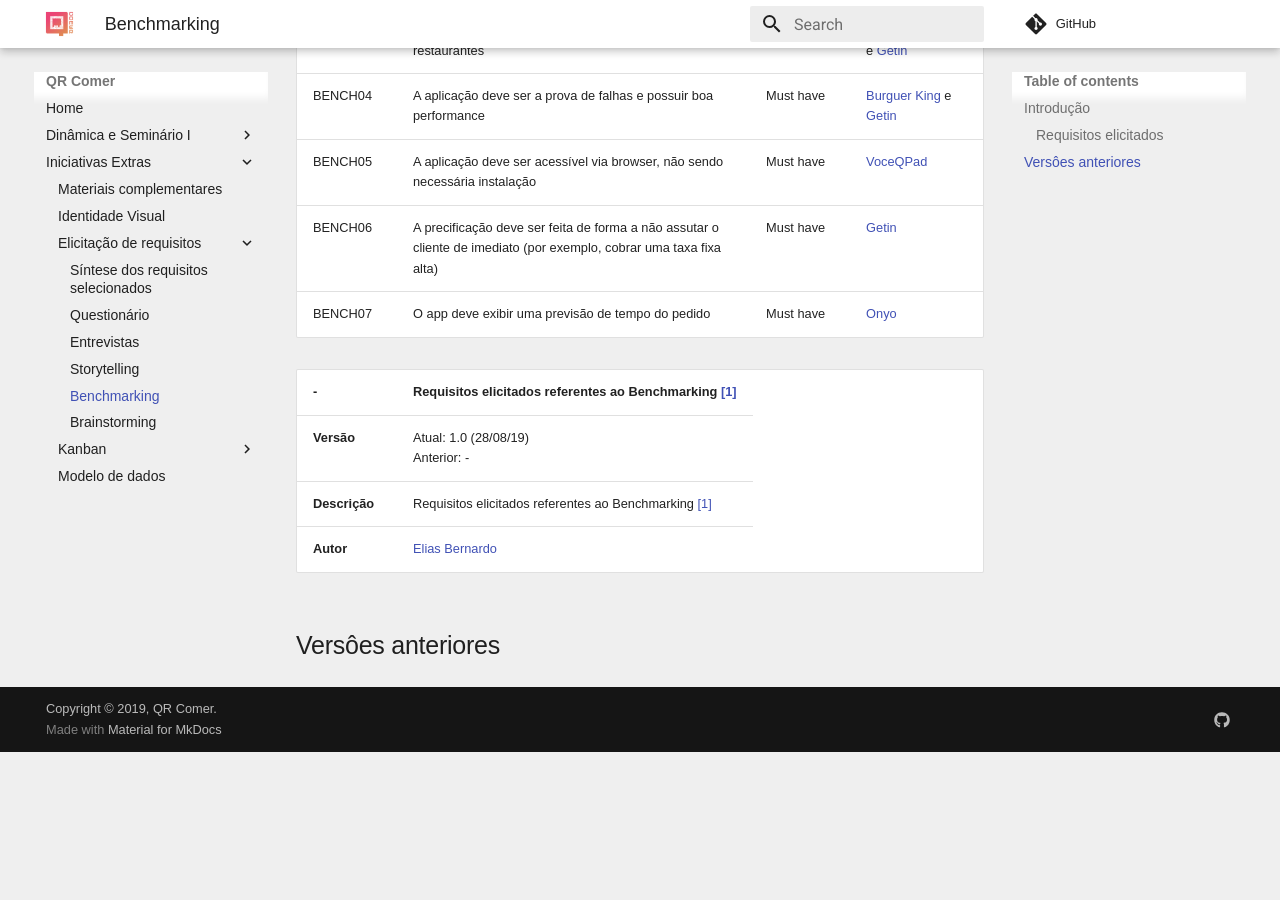
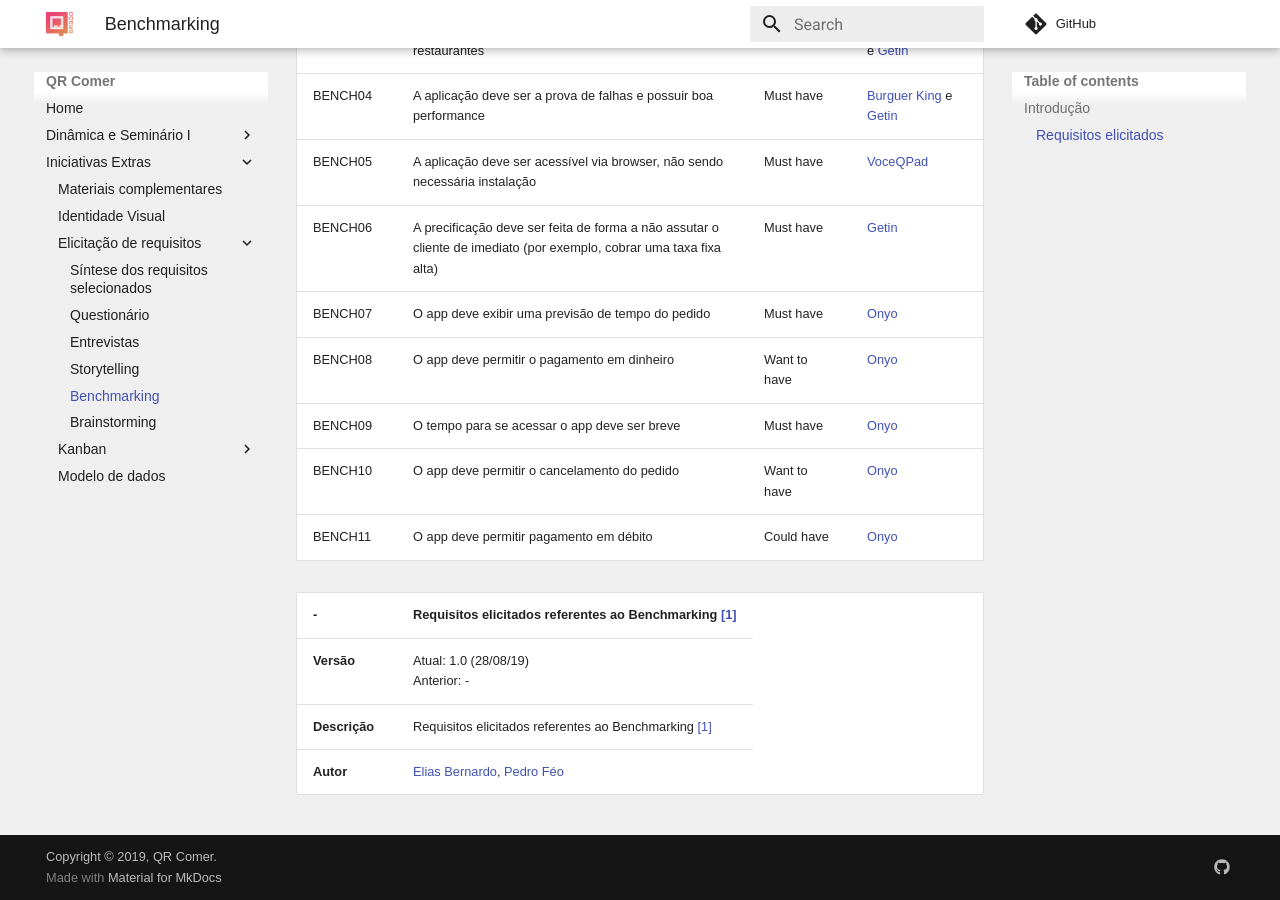
Before and after one commit to fga-desenho-2019-2/Wiki, an MkDocs documentation site: the page built from docs/iniciativas_extras/elicitacao_de_requisitos/req_benchmark.md, in a window 1280 px wide and 900 px high, scrolled down 644 px. Built offline with MkDocs 1.6.1 and Material for MkDocs 9.7.7, drawn with Linux system fonts in a browser that asks for light colours; comment, search, counter and statistics services are not loaded; old or Windows-style settings are respelled for this version of MkDocs; before the commit the page ends 1396 px from its top, so only the background shows below that.

Commit message:
Add benchmark requirements

```diff
--- a/docs/iniciativas_extras/elicitacao_de_requisitos/req_benchmark.md
+++ b/docs/iniciativas_extras/elicitacao_de_requisitos/req_benchmark.md
@@ -17,13 +17,15 @@ Em seguida, foi realizada a priorização no método MoSCOW, que busca auxiliar
 | BENCH05 | A aplicação deve ser acessível via browser, não sendo necessária instalação | Must have  | [VoceQPad](../../seminario1/benchmarking/#voceqpad) |
 | BENCH06 | A precificação deve ser feita de forma a não assutar o cliente de imediato (por exemplo, cobrar uma taxa fixa alta) | Must have  | [Getin](../../seminario1/benchmarking/#getin)|
 | BENCH07 | O app deve exibir uma previsão de tempo do pedido | Must have  | [Onyo](../../seminario1/benchmarking/#onyo) |
+| BENCH08 | O app deve permitir o pagamento em dinheiro | Want to have  | [Onyo](../../seminario1/benchmarking/#onyo) |
+| BENCH09 | O tempo para se acessar o app deve ser breve | Must have  | [Onyo](../../seminario1/benchmarking/#onyo) |
+| BENCH10 | O app deve permitir o cancelamento do pedido | Want to have  | [Onyo](../../seminario1/benchmarking/#onyo) |
+| BENCH11 | O app deve permitir pagamento em débito | Could have  | [Onyo](../../seminario1/benchmarking/#onyo) |
+
 
 
 | **-** | **Requisitos elicitados referentes ao Benchmarking [[1]](../../seminario1/benchmarking.md)** |
 |--|--|
 | **Versão** | Atual: 1.0 (28/08/19) <br> Anterior: - |
 | **Descrição** | Requisitos elicitados referentes ao Benchmarking [[1]](../../seminario1/benchmarking.md)  |
-| **Autor** | [Elias Bernardo](https://github.com/ebmm01)  |
-
-
-## Versôes anteriores
+| **Autor** | [Elias Bernardo](https://github.com/ebmm01), [Pedro Féo](https://github.com/Phe0)  |
```
Also changed, not shown: docs/iniciativas_extras/elicitacao_de_requisitos/req_benchmarking.md (added, +19 -0 lines).
